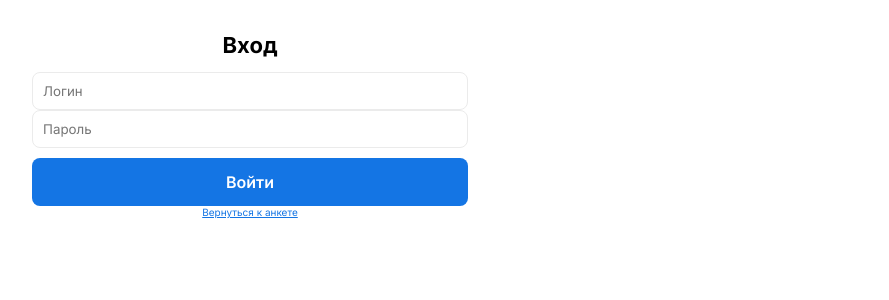
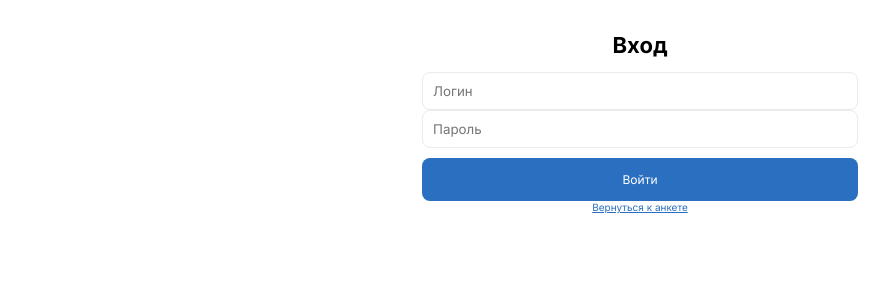
Before and after one commit to flowtop/php_form_5, a PHP site: page /login.php in a window 1280 px wide. Shown: the top 300 px of the page, without its empty margins (0-889 px from the left). Run offline with PHP 8.4, Linux system fonts and the light colour scheme.

Commit message:
style fixes

```diff
--- a/login.php
+++ b/login.php
@@ -52,16 +52,21 @@ if ($_SERVER['REQUEST_METHOD'] == 'POST') {
 ?>
 <!DOCTYPE html>
 <html lang="ru">
+
 <head>
     <meta charset="UTF-8">
     <title>Вход для изменения данных</title>
     <link rel="stylesheet" href="style.css">
 </head>
+
 <body>
+    <div class="login_page">
         <div class="login-box">
             <h1>Вход</h1>
             <?php if ($error_message): ?>
-        <div class="error"><?= htmlspecialchars($error_message) ?></div>
+            <div class="error">
+                <?= htmlspecialchars($error_message) ?>
+            </div>
             <?php endif; ?>
             <form method="POST">
                 <input type="text" name="login" placeholder="Логин" required>
@@ -70,5 +75,7 @@ if ($_SERVER['REQUEST_METHOD'] == 'POST') {
             </form>
             <a href="index.php">Вернуться к анкете</a>
         </div>
+    </div>
 </body>
+
 </html>
--- a/style.css
+++ b/style.css
@@ -287,6 +287,17 @@ button {
     }
 }
 
+.login_page {
+    display: flex;
+    flex-direction: column;
+    justify-content: center;
+    align-items: center;
+}
+
+.login_page form {
+    gap: 1rem;
+}
+
 .login-box {
     max-width: 500px;
     width: 100%;
@@ -318,11 +329,11 @@ button {
     color: white;
     border: none;
     border-radius: 8px;
-    font-size: 16px;
-    font-weight: 600;
+    font-size: 1.2rem;
+    font-weight: 400;
     cursor: pointer;
     margin-top: 10px;
-    background-color: #1475e4;
+    background-color: #2b70c0;
 }
 
 .error {
@@ -334,5 +345,6 @@ button {
 }
 
 .login-box a {
-    color: #1475e4;
+    margin-top: 1.4rem;
+    color: #2b70c0;
 }
```
Lines whose indentation alone changed are shown as unchanged.
